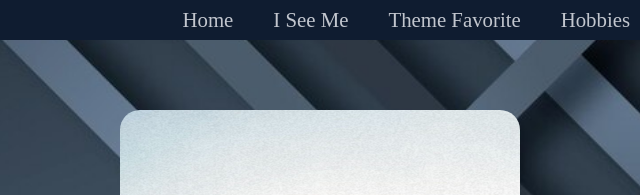
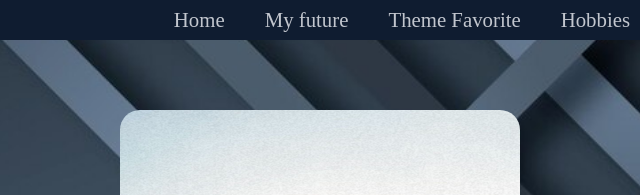
Before and after one commit to diegoxnov/paginaweb, a plain HTML site: page index.html in a window 1280 px wide. Shown: the top 195 px of the page, 640-1280 px from the left. Drawn offline with Linux system fonts and the light colour scheme.

Commit message:
index.html

```diff
--- a/index.html
+++ b/index.html
@@ -15,7 +15,7 @@
             <nav class = "flex-nav">
                 <ul>
                     <li class = "lista"><a href="index.html">Home</a></li>
-                    <li class = "lista"><a href="ISeeMe.html">I See Me</a></li>
+                    <li class = "lista"><a href="ISeeMe.html">My future</a></li>
                     <li class = "lista"><a href="themeFavorite.html">Theme Favorite</a></li>
                     <li class = "lista"><a href="hobbies.html">Hobbies</a></li>
                 </ul>
```
